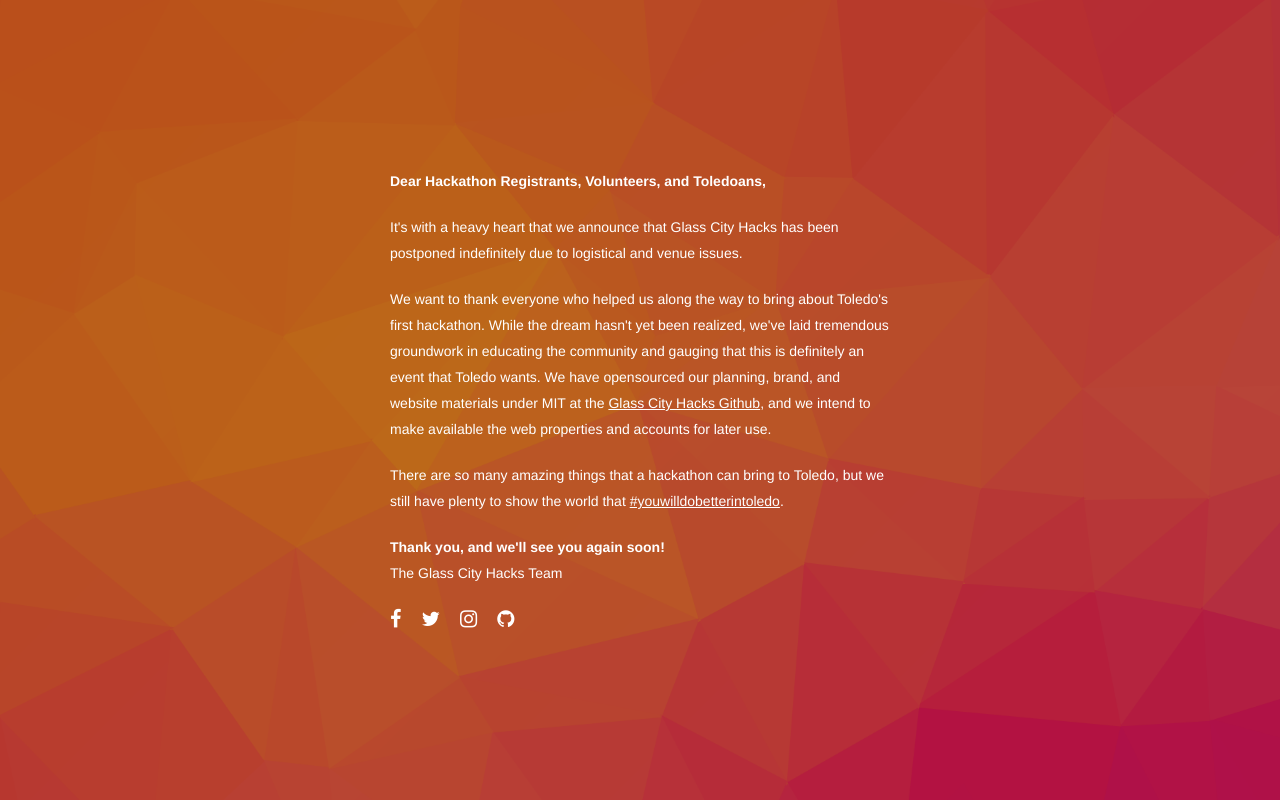
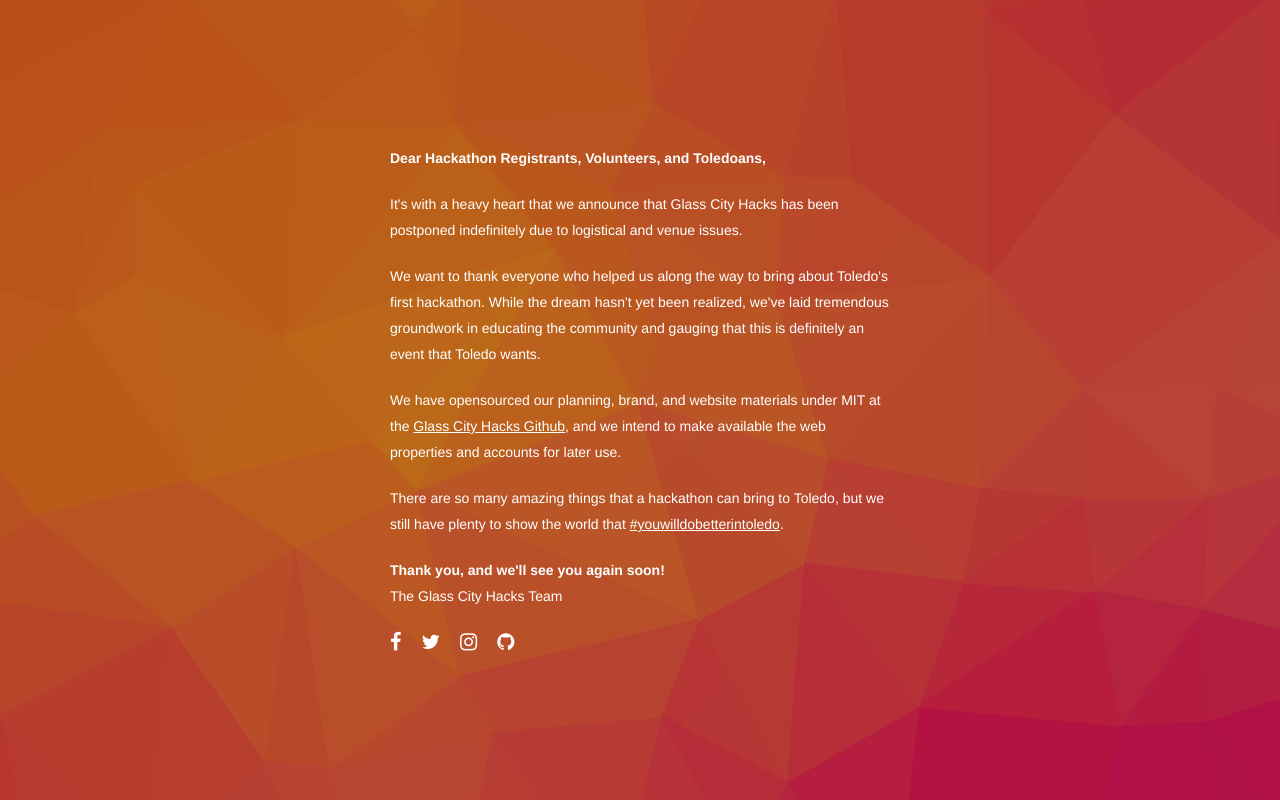
Before and after one commit to glasscityhacks/glasscityhacks.github.io, a website: page public/postponed.html in a window 1280 px wide. Drawn offline with Linux system fonts and the light colour scheme.

Commit message:
Updated postponed letter.

```diff
--- a/public/postponed.html
+++ b/public/postponed.html
@@ -78,9 +78,12 @@
 				<p>
 					We want to thank everyone who helped us along the way to bring about Toledo's first hackathon. While
 					the dream hasn't yet been realized, we've laid tremendous groundwork in educating the community and gauging
-					that this is definitely an event that Toledo wants. We have opensourced our planning, brand, and website
-					materials under MIT at the <a href="https://github.com/glasscityhacks">Glass City Hacks Github</a>, and we
-					intend to make available the web properties and accounts for later use.
+					that this is definitely an event that Toledo wants.
+				</p>
+				<p>
+					We have opensourced our planning, brand, and website materials under MIT at the
+					<a href="https://github.com/glasscityhacks">Glass City Hacks Github</a>, and we intend to make
+					available the web properties and accounts for later use.
 				</p>
 				<p>
 					There are so many amazing things that a hackathon can bring to Toledo, but we still have plenty to
```
Also changed, not shown: src/views/postponed/postponed.html (+6 -3 lines).
